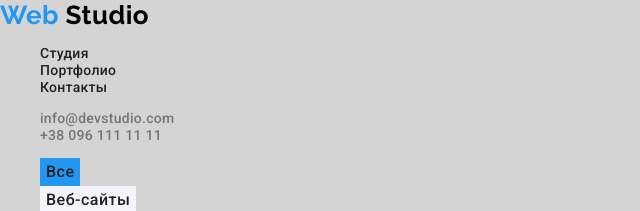
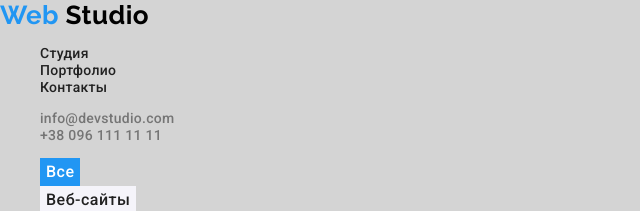
Before and after one commit to Oleksii-Deviatov/goit-markup-hw-02, a plain HTML site: page portfolio.html in a window 1280 px wide. In both pictures the pointer is over the button "Все". Shown: the top 211 px of the page, 0-640 px from the left. Drawn offline with nearby package versions, Linux system fonts and the light colour scheme.

Commit message:
исправил цвет рестка в кнопках при ховере в портфолио

```diff
--- a/css/styles.css
+++ b/css/styles.css
@@ -204,4 +204,5 @@ body {
 .our-works-filter-button:hover,
 .our-works-filter-button:focus {
   background: var(--accent-color);
+  color: var(--text-white-color);
 }
```
